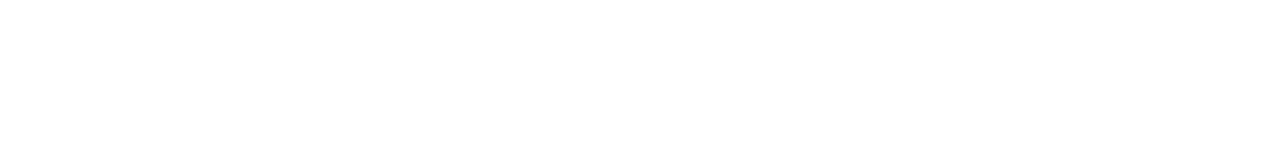
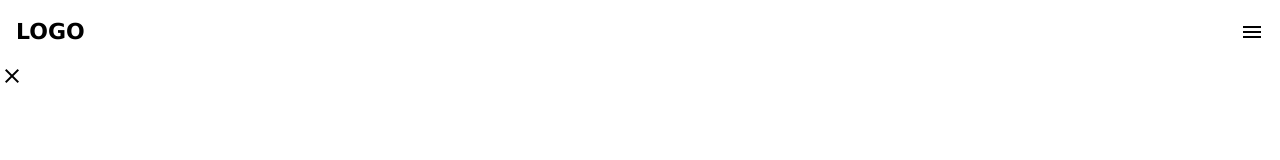
Before and after one commit to tashiroo/1008, a plain HTML site: page 1019/index.html in a window 1280 px wide. Drawn offline with Linux system fonts and the light colour scheme.

Commit message:
10/18の学習内容

```diff
--- a/1019/css/style.css
+++ b/1019/css/style.css
@@ -0,0 +1,28 @@
+body {
+ margin:0;
+ font-family:Verdana, Geneva, Tahoma, sans-serif;
+}
+
+header {
+  display:flex;
+  padding:0 16px;
+}
+
+header h1 {
+  margin:0;
+  font-size: 22px;
+  line-height: 64px;
+}
+.sp-menu {
+ margin-left: auto;
+}
+
+.sp-menu #open {
+  font-size:32ps;
+  line-height:64px;
+  cursor:pointer;
+}
+
+main {
+  padding:0 16px;
+}
--- a/1019/index.html
+++ b/1019/index.html
@@ -4,9 +4,25 @@
   <meta charset="UTF-8">
   <meta name="viewport" content="width=device-width, initial-scale=1.0">
   <title>Document</title>
+  <link href="https://fonts.googleapis.com/icon?family=Material+Icons"
+      rel="stylesheet">
   <link rel="stylesheet" href="./css/style.css">
 </head>
 <body>
+  <header>
+    <div class="logo">
+      <h1>LOGO</h1>
+
+    </div>
+
+    <div class="sp-menu">
+      <span class="material-icons" id = "open">menu</span>
+    </div>
+  </header>
+
+
+  <span class="material-icons">close</span>
+
   <script src="./js/script.js"></script>
 </body>
 </html>
```
